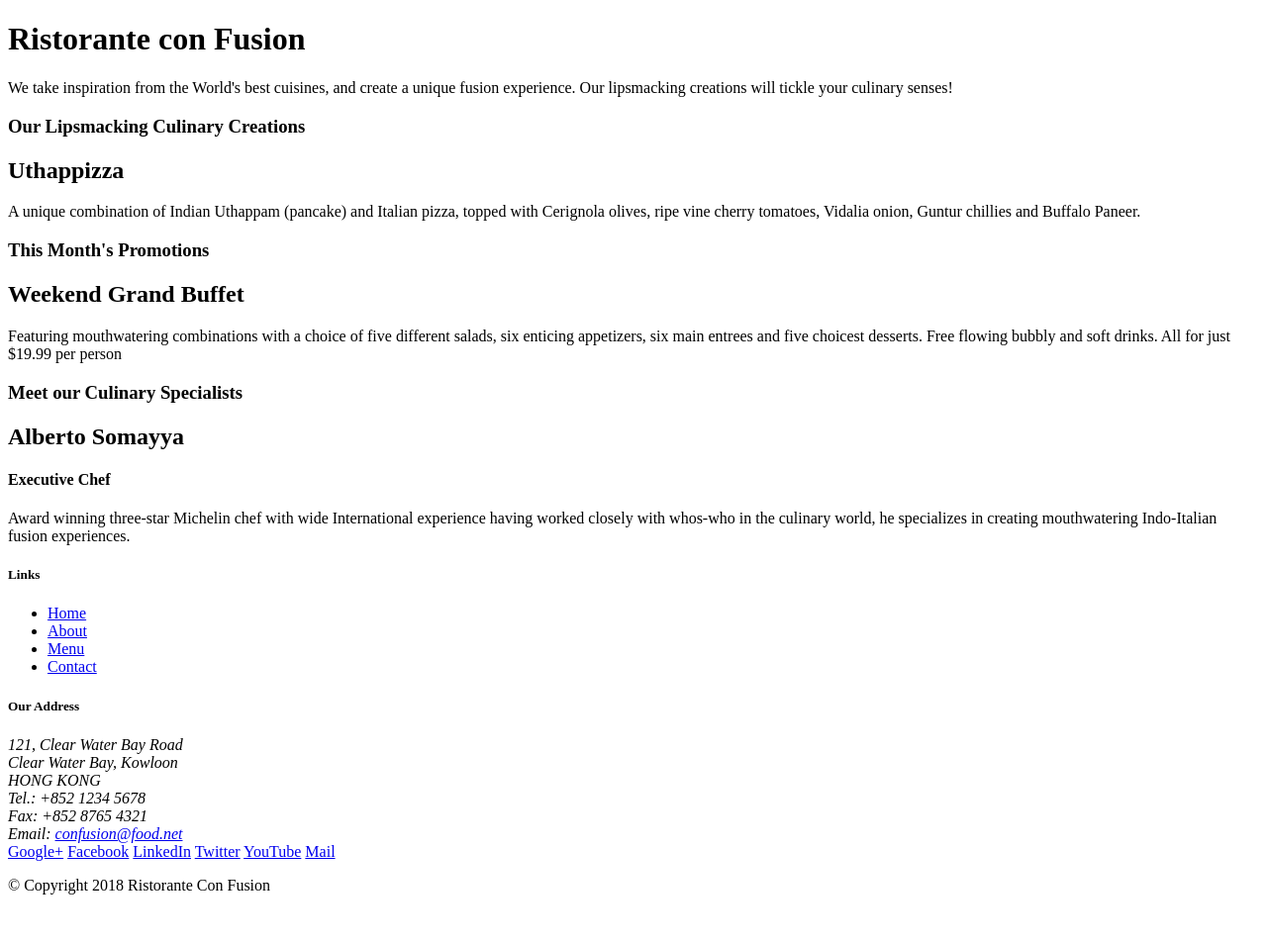
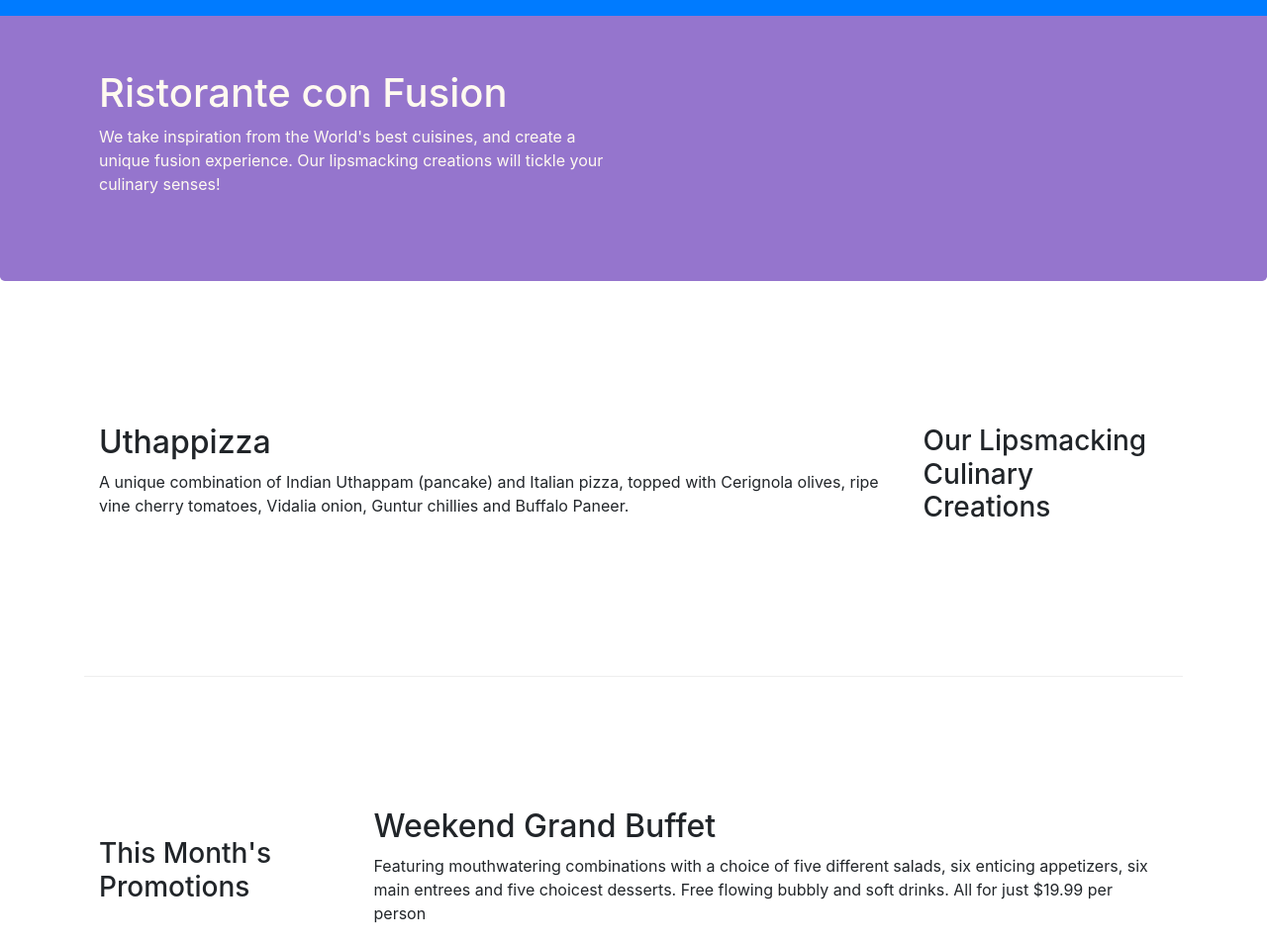
Before and after one commit to emreavcia/bootstrap-4-coursera-assignment, a website: page index.html in a window 1280 px wide. Shown: the top 954 px of the page at 99% size. Before the commit the page ends 920 px from the top, so only its background shows below. Drawn offline with nearby package versions, Linux system fonts and the light colour scheme.

Commit message:
aboutus.html and navbar integrated

```diff
--- /dev/null
+++ b/css/styles.css
@@ -0,0 +1,30 @@
+.row-header {
+    margin: 0 auto;
+    padding: 0 auto;
+}
+
+.row-content {
+    margin: 0 auto;
+    padding: 50px 0px 50px 0px;
+    border-bottom: 1px ridge ;
+    min-height: 400px;
+}
+
+.footer {
+    background-color: #D1C4E9;
+    margin: 0 auto;
+    padding: 20px 0;
+}
+
+.jumbotron {
+    padding: 70px 30px;
+    margin: 0 auto;
+    background: #9575CD;
+    color: floralwhite;
+}
+
+.address {
+    font-size: 80%;
+    margin: 0;
+    color:#0f0f0f;
+}
--- a/index.html
+++ b/index.html
@@ -2,51 +2,63 @@
 <html lang="en">
 
 <head>
-    <title>Ristorante Con Fusion</title>
+        <!-- Required meta tags always come first -->
+        <meta charset="utf-8">
+        <meta name="viewport" content="width=device-width, initial-scale=1, shrink-to-fit=no">
+        <meta http-equiv="x-ua-compatible" content="ie=edge">
+
+        <!-- Bootstrap CSS -->
+        <link rel="stylesheet" href="node_modules/bootstrap/dist/css/bootstrap.min.css">
+        <link rel="stylesheet" href="./css/styles.css">
+        <title>Ristorante Con Fusion</title>
 </head>
 
 <body>
 
-    <header>
-        <div>
-            <div>
-                <div>
+    <nav class="navbar navbar-dark navbar-expand-sm bg-primary fixed-top">
+
+    </nav>
+
+    <header class="jumbotron">
+        <div class="container">
+            <div class="row row-header">
+                <div class="col-12 col-sm-6">
                     <h1>Ristorante con Fusion</h1>
                     <p>We take inspiration from the World's best cuisines, and create a unique fusion experience. Our lipsmacking creations will tickle your culinary senses!</p>
                 </div>
-                <div>
+                <div class="col-12 col-sm">
                 </div>
             </div>
         </div>
     </header>
 
-    <div>
-        <div>
-            <div>
+    <div class="container">
+        <div class="row row-content align-items-center">
+            <div class="col-12 col-sm-4 order-sm-last col-md-3">
                 <h3>Our Lipsmacking Culinary Creations</h3>
             </div>
-            <div>
+            <div class="col col-sm order-sm-first col-md">
                 <h2>Uthappizza</h2>
                 <p>A unique combination of Indian Uthappam (pancake) and Italian pizza, topped with Cerignola olives, ripe vine cherry tomatoes, Vidalia onion, Guntur chillies and Buffalo Paneer.</p>
             </div>
         </div>
 
 
-        <div>
-            <div>
+        <div class="row row-content align-items-center">
+            <div class="col-12 col-sm-4 col-md-3">
                 <h3>This Month's Promotions</h3>
             </div>
-            <div>
+            <div class="col col-sm  col-md">
                 <h2>Weekend Grand Buffet</h2>
                 <p>Featuring mouthwatering combinations with a choice of five different salads, six enticing appetizers, six main entrees and five choicest desserts. Free flowing bubbly and soft drinks. All for just $19.99 per person </p>
             </div>
         </div>
 
-        <div>
-            <div>
+        <div class="row row-content align-items-center">
+            <div class="col-12 col-sm-4 order-sm-last col-md-3">
                 <h3>Meet our Culinary Specialists</h3>
             </div>
-            <div>
+            <div class="col col-sm order-sm-first col-md">
                 <h2>Alberto Somayya</h2>
                 <h4>Executive Chef</h4>
                 <p>Award winning three-star Michelin chef with wide International experience having worked closely with whos-who in the culinary world, he specializes in creating mouthwatering Indo-Italian fusion experiences. </p>
@@ -54,19 +66,19 @@
         </div>
     </div>
 
-    <footer>
-        <div>
-            <div>
-                <div>
+    <footer class="footer">
+        <div class="container ">
+            <div class="row">
+                <div class="col-4 offset-1 col-sm-2">
                     <h5>Links</h5>
-                    <ul>
+                    <ul class="list-unstyled">
                         <li><a href="#">Home</a></li>
                         <li><a href="#">About</a></li>
                         <li><a href="#">Menu</a></li>
                         <li><a href="#">Contact</a></li>
                     </ul>
                 </div>
-                <div>
+                <div class="col-7 col-sm-5">
                     <h5>Our Address</h5>
                     <address>
 		              121, Clear Water Bay Road<br>
@@ -77,8 +89,8 @@
 		              Email: <a href="mailto:confusion@food.net">confusion@food.net</a>
 		           </address>
                 </div>
-                <div>
-                    <div>
+                <div class="col-12 col-sm-4 align-self-center">
+                    <div class="text-center">
                         <a href="http://google.com/+">Google+</a>
                         <a href="http://www.facebook.com/profile.php?id=">Facebook</a>
                         <a href="http://www.linkedin.com/in/">LinkedIn</a>
@@ -88,14 +100,17 @@
                     </div>
                 </div>
            </div>
-           <div>
-                <div>
+           <div class="row justify-content-center">
+                <div class="col-auto">
                     <p>© Copyright 2018 Ristorante Con Fusion</p>
                 </div>
            </div>
         </div>
     </footer>
-
+    <!-- jQuery first, then Popper.js, then Bootstrap JS. -->
+    <script src="node_modules/jquery/dist/jquery.slim.min.js"></script>
+    <script src="node_modules/popper.js/dist/umd/popper.min.js"></script>
+    <script src="node_modules/bootstrap/dist/js/bootstrap.min.js"></script>
 </body>
 
 </html>
```
Also changed, not shown: aboutus.html (added, +114 -0 lines), package.json (+6 -1 lines), 1 other file.
